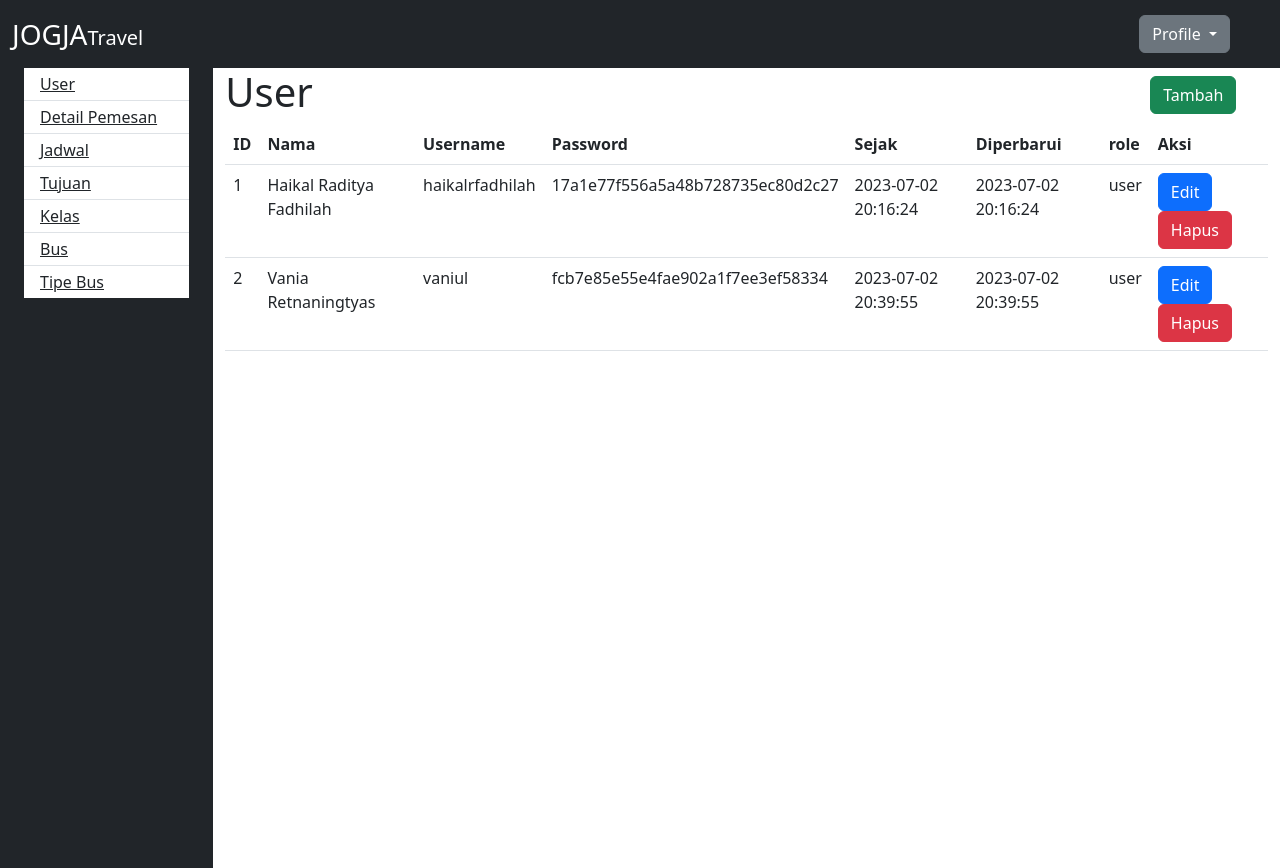
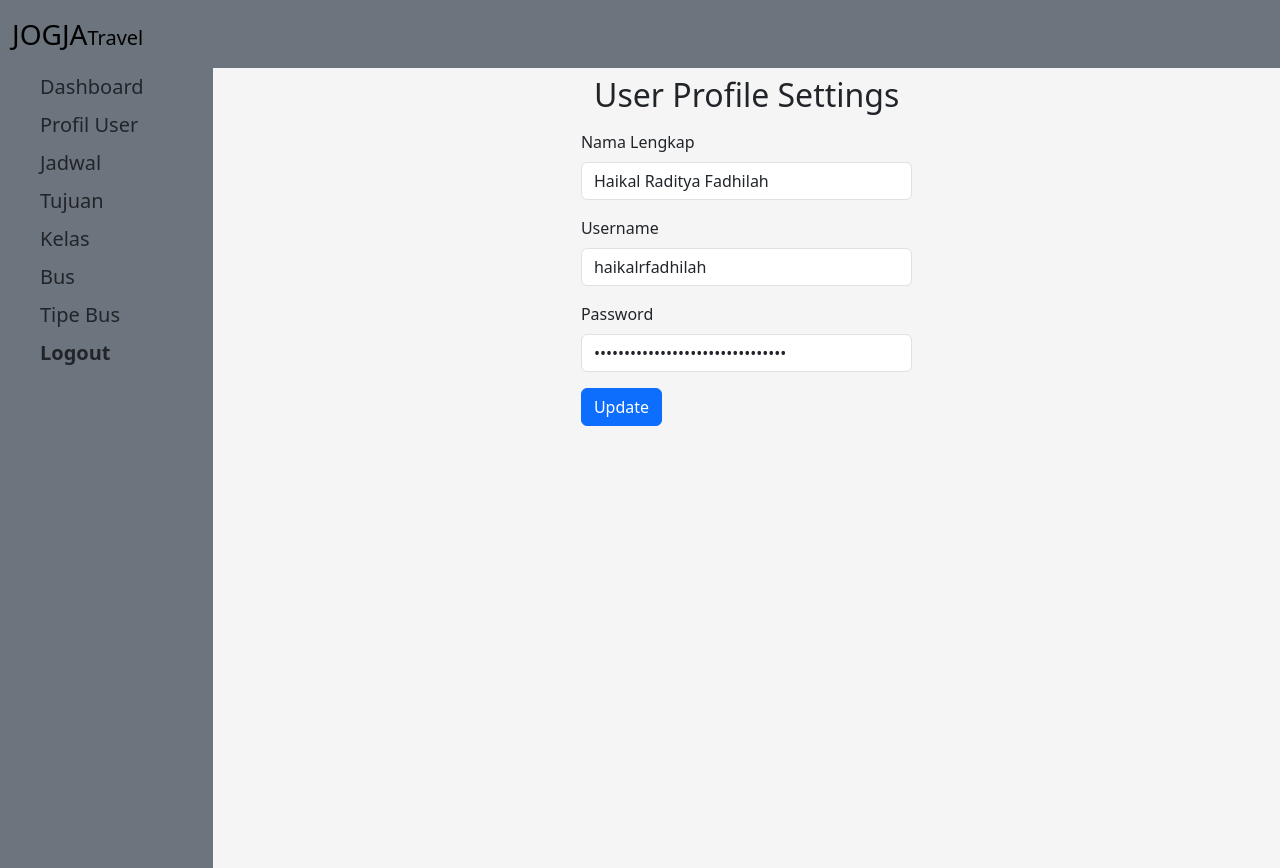
Before and after one commit to HaikalRFadhilahh/fp-pweb, a PHP site: page /pages/adminpanel/user.php in a window 1280 px wide. Run offline with PHP 8.4, Linux system fonts and the light colour scheme; a user stored in the database is signed in; data comes from the database, SQL or seed files in the repository; some web fonts are replaced.

Commit message:
Update User Profile On Progress

```diff
--- a/components/sidebar.php
+++ b/components/sidebar.php
@@ -17,11 +17,9 @@
             <div class="list-group mx-4 mt-7">
                 <!-- Collapsed content -->
                 <ul id="collapseExample1" class="collapse show list-group list-group-flush text-left">
-                    <?php if ($_SESSION['role'] == 'user') { ?>
-                        <li class="list-group-item py-1" style="border: 0 none;background-color: transparent;">
-                            <a href="./index.php" class="text-reset fs-5 fw-medium" style="text-decoration: none;">Dashboard</a>
-                        </li>
-                    <?php  } ?>
+                    <li class="list-group-item py-1" style="border: 0 none;background-color: transparent;">
+                        <a href="./index.php" class="text-reset fs-5 fw-medium" style="text-decoration: none;">Dashboard</a>
+                    </li>
                     <li class="list-group-item py-1" style="border: 0 none;background-color: transparent;">
                         <a href="user.php" class="text-reset fs-5 fw-medium" style="text-decoration: none;">Profil User</a>
                     </li>
@@ -50,5 +48,5 @@
             </div>
         </div>
     </div>
-    <div class="col-lg-10 col-12">
+    <div class="col-lg-10 col-12" style="background-color: #F5F5F5;">
         <div class="container">
--- a/pages/adminpanel/index.php
+++ b/pages/adminpanel/index.php
@@ -5,7 +5,6 @@
   <meta charset="UTF-8">
   <meta name="viewport" content="width=device-width, initial-scale=1.0">
   <title>Dashboard</title>
-  <script src="https://cdn.jsdelivr.net/npm/jquery@3.5.1/dist/jquery.slim.min.js" integrity="sha384-DfXdz2htPH0lsSSs5nCTpuj/zy4C+OGpamoFVy38MVBnE+IbbVYUew+OrCXaRkfj" crossorigin="anonymous"></script>
   <link rel="stylesheet" href="../../CSS/bootstrap.min.css">
   <?php
   include('../../material/icons.php');
--- a/pages/adminpanel/user.php
+++ b/pages/adminpanel/user.php
@@ -4,133 +4,47 @@
 <head>
   <meta charset="UTF-8">
   <meta name="viewport" content="width=device-width, initial-scale=1.0">
-  <title>Dashboard</title>
+  <title>Profile Setting</title>
   <link rel="stylesheet" href="../../CSS/bootstrap.min.css">
-  <script src="https://cdn.jsdelivr.net/npm/jquery@3.5.1/dist/jquery.slim.min.js" integrity="sha384-DfXdz2htPH0lsSSs5nCTpuj/zy4C+OGpamoFVy38MVBnE+IbbVYUew+OrCXaRkfj" crossorigin="anonymous"></script>
-  <script src="https://cdn.jsdelivr.net/npm/bootstrap@4.6.2/dist/js/bootstrap.bundle.min.js" integrity="sha384-Fy6S3B9q64WdZWQUiU+q4/2Lc9npb8tCaSX9FK7E8HnRr0Jz8D6OP9dO5Vg3Q9ct" crossorigin="anonymous"></script>
   <?php
   include('../../material/icons.php');
   include('../../material/fonts.php');
+  require('./middleware/auth.php');
+  require('../../koneksi/koneksi.php');
+  $id = $_SESSION['id'];
+  $query = "select * from users where id=$id";
+  $res = mysqli_query($conn, $query);
+  $data = mysqli_fetch_assoc($res);
   ?>
+
 </head>
 
 <body>
-  <nav class="navbar navbar-expand-lg bg-dark" data-bs-theme="dark">
-    <div class="container-fluid">
-      <a class="navbar-brand fs-3" href="#">JOGJA<span class="fs-5">Travel</span></a>
-      <button class="navbar-toggler" type="button" data-bs-toggle="offcanvas" data-bs-target="#offcanvasResponsive" aria-controls="offcanvasResponsive">
-        <span class="navbar-toggler-icon"></span>
-      </button>
+  <?php include('../../components/sidebar.php'); ?>
+  <div class="row my-2">
+    <h2 class="text-center fs-2">User Profile Settings</h2>
+  </div>
+  <div class="row justify-content-center">
+    <div class="col-md-4 col-12 align-self-center">
+      <form method="POST" action="./aksi/aksi_update_user.php">
+        <div class="mb-3">
+          <label for="nama" class="form-label">Nama Lengkap</label>
+          <input type="text" class="form-control" id="nama" name="nama" aria-describedby="emailHelp" value="<?php echo $data['nama'] ?>" required>
+        </div>
+        <div class="mb-3">
+          <label for="username" class="form-label">Username</label>
+          <input type="text" class="form-control" id="username" name="username" aria-describedby="emailHelp" value="<?php echo $data['username'] ?>" required>
+        </div>
+        <div class="mb-3">
+          <label for="password" class="form-label">Password</label>
+          <input type="password" class="form-control" id="password" name="password" value="<?php echo $data['password'] ?>" required>
+        </div>
+        <button type="submit" class="btn btn-primary">Update</button>
+      </form>
     </div>
-    <div class="dropdown">
-      <a style="margin-right:50px" class="btn btn-secondary dropdown-toggle" href="#" role="button" data-toggle="dropdown" aria-expanded="false">
-        Profile
-      </a>
-      <ul class="dropdown-menu dropdown-menu-end" aria-labelledby="navbarDropdownMenuLink">
-        <li><a class="dropdown-item" href="#">My profile</a></li>
-        <li><a class="dropdown-item" href="#">Settings</a></li>
-        <li><a class="dropdown-item" href="#">Logout</a></li>
-      </ul>
-      </li>
-      </ul>
-    </div>
-  </nav>
-
-  <div class="row g-0">
-    <div class="offcanvas-lg offcanvas-start col-lg-2 text-bg-dark" tabindex="-1" id="offcanvasResponsive" aria-labelledby="offcanvasResponsiveLabel" style="height: 100vh;">
-      <div class="offcanvas-header">
-        <h5 class="offcanvas-title" id="offcanvasResponsiveLabel">Menu Sidebar</h5>
-        <button type="button" class="btn-close bg-white" data-bs-dismiss="offcanvas" data-bs-target="#offcanvasResponsive" aria-label="Close"></button>
-      </div>
-      <nav id="sidebarMenu" class="d-md-block sidebar collapse .bg-secondary.bg-gradient">
-
-        <div class="position-sticky">
-          <div class="list-group list-group-flush mx-4 mt-7">
-
-            <!-- Collapsed content -->
-            <ul id="collapseExample1" class="collapse show list-group list-group-flush">
-              <li class="list-group-item py-1">
-                <a href="user.php" class="text-reset">User</a>
-              </li>
-              <li class="list-group-item py-1">
-                <a href="ticket_admin.php" class="text-reset">Detail Pemesan</a>
-              </li>
-              <li class="list-group-item py-1">
-                <a href="jadwal.php" class="text-reset">Jadwal</a>
-              </li>
-              <li class="list-group-item py-1">
-                <a href="tujuan.php" class="text-reset">Tujuan</a>
-              </li>
-              <li class="list-group-item py-1">
-                <a href="kelas.php" class="text-reset">Kelas</a>
-              </li>
-              <li class="list-group-item py-1">
-                <a href="bus.php" class="text-reset">Bus</a>
-              </li>
-              <li class="list-group-item py-1">
-                <a href="tipe_bus.php" class="text-reset">Tipe Bus</a>
-              </li>
-
-            </ul>
-            <!-- Collapse 1 -->
-
-          </div>
-        </div>
-      </nav>
-    </div>
-    <div class="col-lg-10 col-12">
-
-      <div class="container">
-        <div>
-          <div class="row">
-            <div class="col-md-10">
-              <h1>User</h1>
-            </div>
-            <div class="col-md-2 px-5 py-2">
-              <a href="form_tambah.php" class="btn btn-success ">Tambah</a>
-            </div>
-          </div>
-          <?php include '../../koneksi/koneksi.php';
-          $sql = "SELECT * FROM users";
-          $result = mysqli_query($conn, $sql);
-          ?>
-          <table class="table">
-            <thead>
-              <tr>
-                <th>ID</th>
-                <th>Nama</th>
-                <th>Username</th>
-                <th>Password</th>
-                <th>Sejak</th>
-                <th>Diperbarui</th>
-                <th>role</th>
-                <th>Aksi</th>
-              </tr>
-            </thead>
-            <tbody>
-              <?php while ($row = mysqli_fetch_assoc($result)) { ?>
-                <tr>
-                  <td><?php echo $row['id']; ?></td>
-                  <td><?php echo $row['nama']; ?></td>
-                  <td><?php echo $row['username']; ?></td>
-                  <td><?php echo $row['password']; ?></td>
-                  <td><?php echo $row['created_at']; ?></td>
-                  <td><?php echo $row['updated_at']; ?></td>
-                  <td><?php echo $row['role']; ?></td>
-                  <td>
-                    <a href="form_edit.php?id=<?php echo $row['id']; ?>" class="btn btn-primary">Edit</a>
-                    <a href="delete.php?id=<?php echo $row['id']; ?>" class="btn btn-danger">Hapus</a>
-                  </td>
-                </tr>
-              <?php } ?>
-            </tbody>
-          </table>
-
-        </div>
-      </div>
-
-
-      <script src="../../JS/bootstrap.min.js"></script>
+  </div>
+  <?php include('../../components/endSidebar.php'); ?>
+  <script src="../../JS/bootstrap.min.js"></script>
 </body>
 
 </html>
```
Also changed, not shown: pages/adminpanel/aksi/aksi_update_user.php (added, +16 -0 lines).
